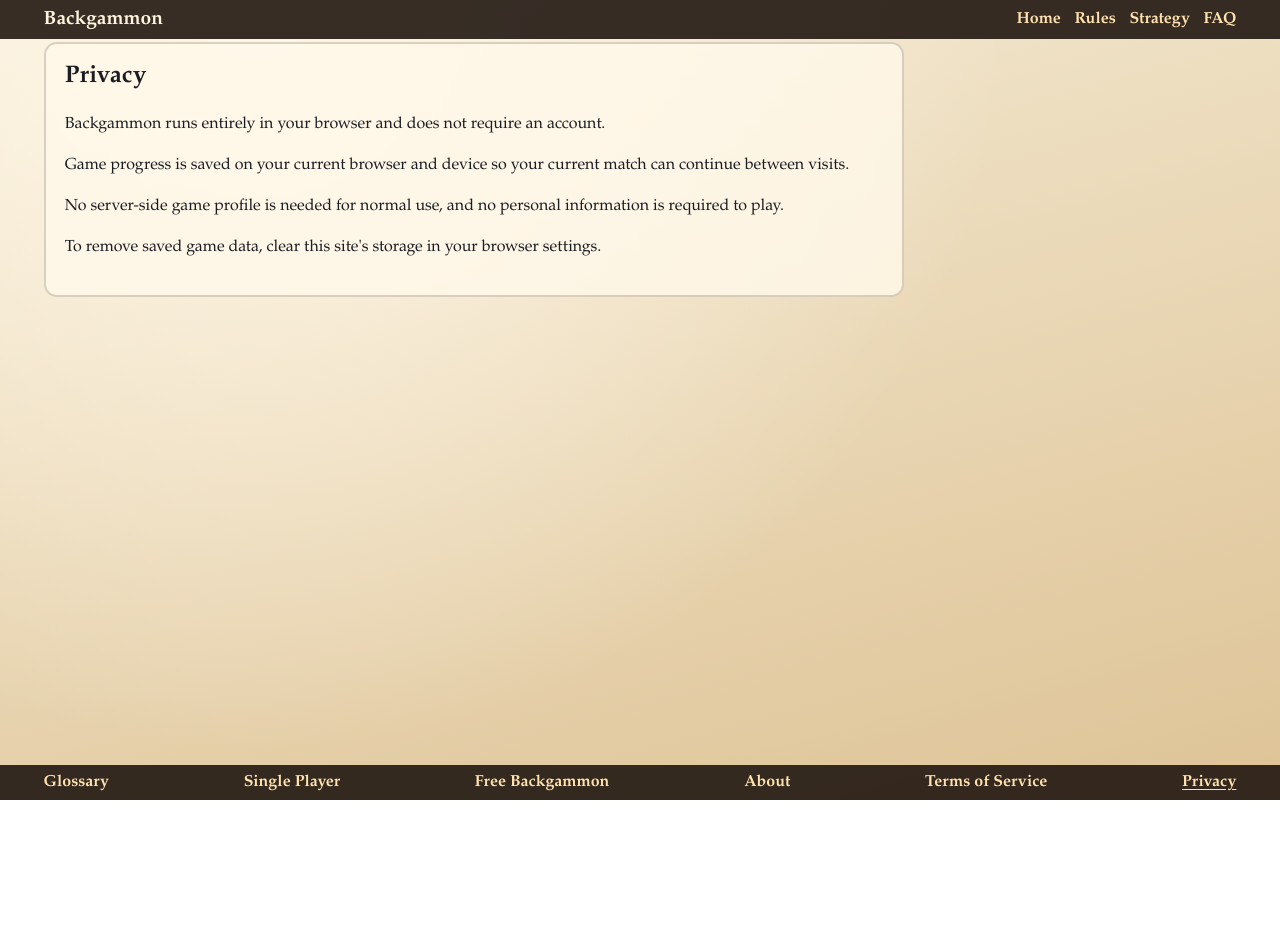
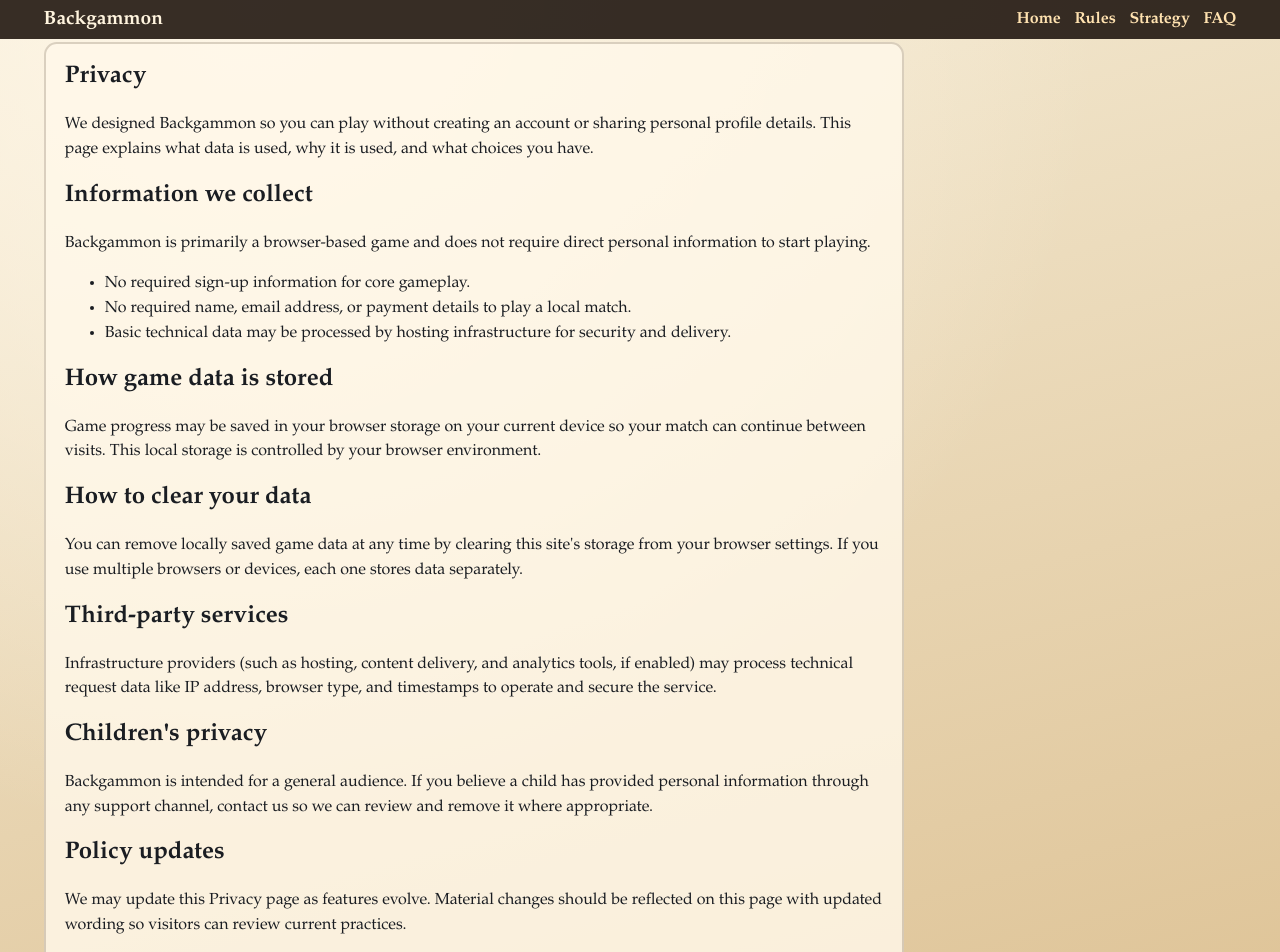
Before and after one commit to wesley-perkins-software/backgammon, a React (Vite) app: page /privacy in a window 1280 px wide. Shown: the top 952 px of the page. Before the commit the page ends 800 px from the top, so only its background shows below. Built offline with nearby package versions, Linux system fonts and the light colour scheme; no server answers.

Commit message:
Expand about and privacy pages for SEO depth

```diff
--- a/src/pages/AboutPage.jsx
+++ b/src/pages/AboutPage.jsx
@@ -5,13 +5,49 @@ export default function AboutPage() {
     <article className="content-page">
       <SEO
         title="About Backgammon"
-        description="Learn about Backgammon, a lightweight browser game focused on fast play, clear controls, and beginner-friendly learning resources."
+        description="Learn what this free browser Backgammon site offers: quick single-player games, clear rules guidance, strategy basics, and a privacy-first design."
         path="/about"
       />
       <h1>About Backgammon</h1>
-      <p>Backgammon is built for quick play against a computer opponent, right in your browser.</p>
-      <p>The goal is to keep the experience simple: open the app, roll, move, and learn.</p>
-      <p>Alongside the game board, we provide rules, strategy guidance, and FAQ content for new players.</p>
+      <p>
+        Backgammon is a free browser game designed for fast, low-friction play. You can start a single-player match in seconds, with no
+        account, no download, and no setup.
+      </p>
+
+      <h2>What this site is built for</h2>
+      <p>
+        The focus is simple: make backgammon easy to start, easy to understand, and easy to revisit. Whether you are learning the rules
+        or returning after years away, the experience is built around clear controls and practical guidance.
+      </p>
+      <ul>
+        <li>Quick games against a computer opponent in your browser.</li>
+        <li>Beginner-friendly explanations of legal moves, doubles, bar entry, and bearing off.</li>
+        <li>Strategy pages that highlight timing, risk, and board structure instead of jargon.</li>
+      </ul>
+
+      <h2>Who this project helps</h2>
+      <p>
+        This site is primarily for casual players, beginners, and anyone who wants to practice core backgammon decisions without complex
+        software or registration.
+      </p>
+
+      <h2>Our content approach</h2>
+      <p>
+        We aim to publish straightforward, accurate content that supports gameplay. Rules and FAQ pages answer common questions quickly,
+        while strategy content explains the &ldquo;why&rdquo; behind better moves.
+      </p>
+
+      <h2>Product principles</h2>
+      <ul>
+        <li>Fast access: launch and play with minimal clicks.</li>
+        <li>Clarity first: prioritize understandable language over advanced terminology.</li>
+        <li>Privacy-aware defaults: keep the core game usable without personal accounts.</li>
+      </ul>
+
+      <p>
+        If you are new, start with the Rules and FAQ pages. If you already play, use the Strategy section to sharpen decisions on racing,
+        safety, and attacking opportunities.
+      </p>
     </article>
   );
 }
--- a/src/pages/PrivacyPage.jsx
+++ b/src/pages/PrivacyPage.jsx
@@ -5,14 +5,52 @@ export default function PrivacyPage() {
     <article className="content-page">
       <SEO
         title="Privacy - Backgammon"
-        description="Read how Backgammon handles privacy: no required account, game progress saved on your device, and guidance for clearing saved data."
+        description="Read the Backgammon privacy policy: no required account, browser-based game storage, limited data collection, and steps to clear local data."
         path="/privacy"
       />
       <h1>Privacy</h1>
-      <p>Backgammon runs entirely in your browser and does not require an account.</p>
-      <p>Game progress is saved on your current browser and device so your current match can continue between visits.</p>
-      <p>No server-side game profile is needed for normal use, and no personal information is required to play.</p>
-      <p>To remove saved game data, clear this site&apos;s storage in your browser settings.</p>
+      <p>
+        We designed Backgammon so you can play without creating an account or sharing personal profile details. This page explains what
+        data is used, why it is used, and what choices you have.
+      </p>
+
+      <h2>Information we collect</h2>
+      <p>Backgammon is primarily a browser-based game and does not require direct personal information to start playing.</p>
+      <ul>
+        <li>No required sign-up information for core gameplay.</li>
+        <li>No required name, email address, or payment details to play a local match.</li>
+        <li>Basic technical data may be processed by hosting infrastructure for security and delivery.</li>
+      </ul>
+
+      <h2>How game data is stored</h2>
+      <p>
+        Game progress may be saved in your browser storage on your current device so your match can continue between visits. This local
+        storage is controlled by your browser environment.
+      </p>
+
+      <h2>How to clear your data</h2>
+      <p>
+        You can remove locally saved game data at any time by clearing this site&apos;s storage from your browser settings. If you use
+        multiple browsers or devices, each one stores data separately.
+      </p>
+
+      <h2>Third-party services</h2>
+      <p>
+        Infrastructure providers (such as hosting, content delivery, and analytics tools, if enabled) may process technical request data
+        like IP address, browser type, and timestamps to operate and secure the service.
+      </p>
+
+      <h2>Children&apos;s privacy</h2>
+      <p>
+        Backgammon is intended for a general audience. If you believe a child has provided personal information through any support
+        channel, contact us so we can review and remove it where appropriate.
+      </p>
+
+      <h2>Policy updates</h2>
+      <p>
+        We may update this Privacy page as features evolve. Material changes should be reflected on this page with updated wording so
+        visitors can review current practices.
+      </p>
     </article>
   );
 }
```
